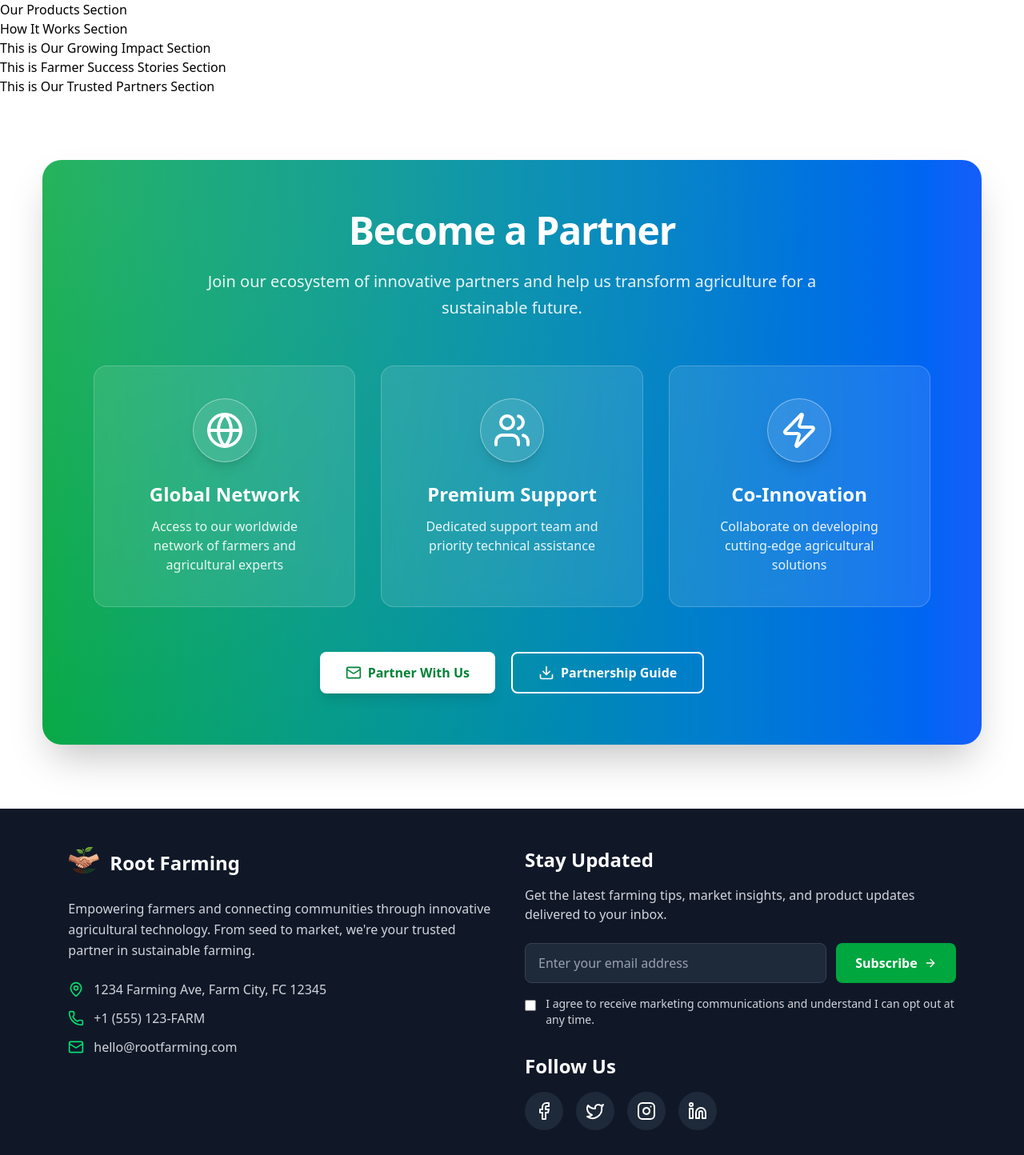
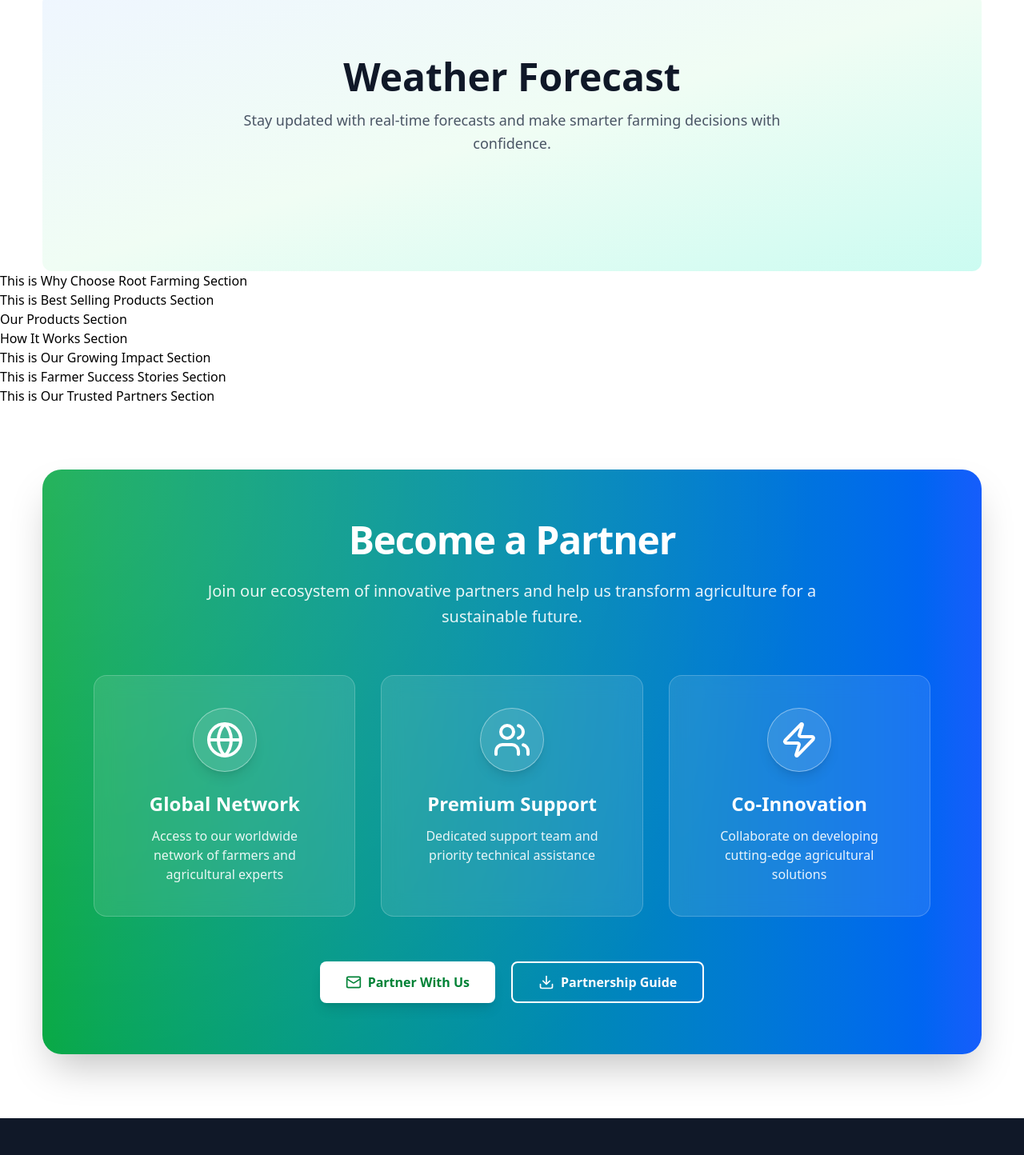
Before and after one commit to Subroto89/root-farming-frontend, a React (Vite) app: page / in a window 1280 px wide. Shown: the part 168-1612 px from the top of the page at 80% size. Built offline with nearby package versions, Linux system fonts and the light colour scheme.

Commit message:
weatherforcest heading done

```diff
--- a/src/components/HomePage/WeatherForecastSection.jsx
+++ b/src/components/HomePage/WeatherForecastSection.jsx
@@ -1,11 +1,19 @@
 import React from 'react';
 
 const WeatherForecastSection = () => {
-    return (
-        <div>
-            Weather Forecast Section
-        </div>
-    );
+  return (
+    <div className="max-w-11/12 mx-auto py-20 bg-gradient-to-br from-blue-50 via-green-50 to-teal-100 rounded-xl mt-16">
+      <div className="text-center mb-16 px-6">
+        <h2 className="text-4xl md:text-5xl font-bold text-gray-900 mb-4">
+          Weather Forecast
+        </h2>
+        <p className="text-lg text-gray-600 max-w-2xl mx-auto leading-relaxed">
+          Stay updated with real-time forecasts and make smarter farming
+          decisions with confidence.
+        </p>
+      </div>
+    </div>
+  );
 };
 
 export default WeatherForecastSection;
--- a/src/components/shared/Footer.jsx
+++ b/src/components/shared/Footer.jsx
@@ -71,7 +71,9 @@ const Footer = () => {
         <div>
           <div className="flex items-center space-x-3 mb-6">
             <img src={logo} alt="Root Farming Logo" className="h-10 w-10" />
-            <span className="text-2xl font-bold">Root Farming</span>
+            <div className="h-10 flex items-center">
+              <h2 className="text-2xl font-bold">Root Farming</h2>
+            </div>
           </div>
 
           <p className="text-gray-300 mb-6 leading-relaxed">
```
Also changed, not shown: src/assets/Logo/Rootfarming.png.
